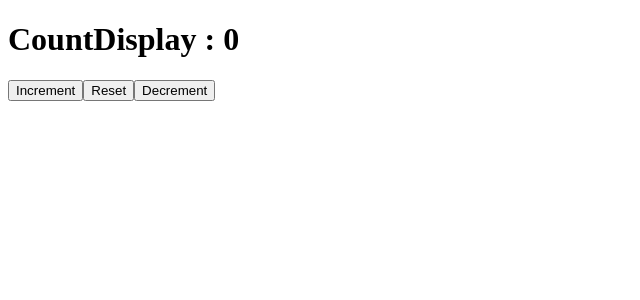
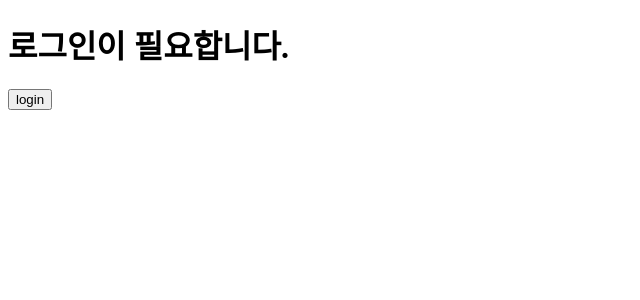
Before and after one commit to marchbom/react_ts, a React (Vite) app: page / in a window 1280 px wide. Shown: the top 300 px of the page, without its empty margins (0-640 px from the left). Built offline with nearby package versions, Linux system fonts and the light colour scheme.

Commit message:
74강 조건부렌더링 미션

```diff
--- a/src/App.tsx
+++ b/src/App.tsx
@@ -1,9 +1,16 @@
-import Count from "./components/Count";
+import { useState } from "react";
+import LoginStatus from "./components/LoginStatus";
 
 export default function App() {
+  const [isLoggedIn, setIsLoggedIn] = useState(false);
+
+  const loginHandler = () => {
+    setIsLoggedIn((prev) => !prev);
+  };
+
   return (
     <>
-      <Count />
+      <LoginStatus isLoggedIn={isLoggedIn} loginHandler={loginHandler} />
     </>
   );
 }
--- a/src/components/Count.tsx
+++ /dev/null
@@ -1,27 +0,0 @@
-import { useState } from "react";
-import CountButton from "./CountButton";
-import CountDisplay from "./CountDisplay";
-
-export default function Count() {
-  const [count, setCount] = useState(0);
-  const handleIncrement = () => {
-    setCount((count) => count + 1);
-  };
-  const handleDecrement = () => {
-    setCount((count) => count - 1);
-  };
-
-  const handleReset = () => {
-    setCount(0);
-  };
-  return (
-    <>
-      <CountDisplay count={count} />
-      <CountButton
-        handleIncrement={handleIncrement}
-        handleDecrement={handleDecrement}
-        handleReset={handleReset}
-      />
-    </>
-  );
-}
--- a/src/components/CountButton.tsx
+++ /dev/null
@@ -1,17 +0,0 @@
-export default function CountButton({
-  handleIncrement,
-  handleDecrement,
-  handleReset,
-}: {
-  handleIncrement: () => void;
-  handleDecrement: () => void;
-  handleReset: () => void;
-}) {
-  return (
-    <>
-      <button onClick={handleIncrement}>Increment</button>
-      <button onClick={handleReset}>Reset</button>
-      <button onClick={handleDecrement}>Decrement</button>
-    </>
-  );
-}
--- a/src/components/CountDisplay.tsx
+++ /dev/null
@@ -1,7 +0,0 @@
-export default function CountDisplay({ count }: { count: number }) {
-  return (
-    <>
-      <h1>CountDisplay : {count}</h1>
-    </>
-  );
-}
--- /dev/null
+++ b/src/components/LoginStatus.tsx
@@ -0,0 +1,22 @@
+export default function LoginStatus({
+  isLoggedIn,
+  loginHandler,
+}: {
+  isLoggedIn: boolean;
+  loginHandler: () => void;
+}) {
+  if (isLoggedIn)
+    return (
+      <>
+        <h1>환영합니다, 사용자!</h1>
+        <button onClick={loginHandler}>logout</button>
+      </>
+    );
+  else
+    return (
+      <>
+        <h1>로그인이 필요합니다.</h1>
+        <button onClick={loginHandler}>login</button>
+      </>
+    );
+}
```
